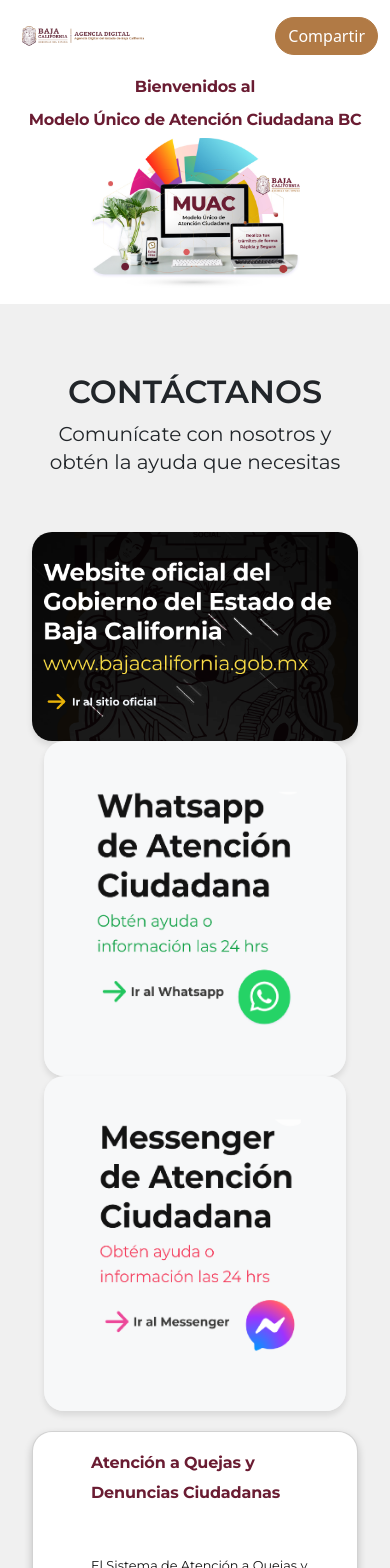
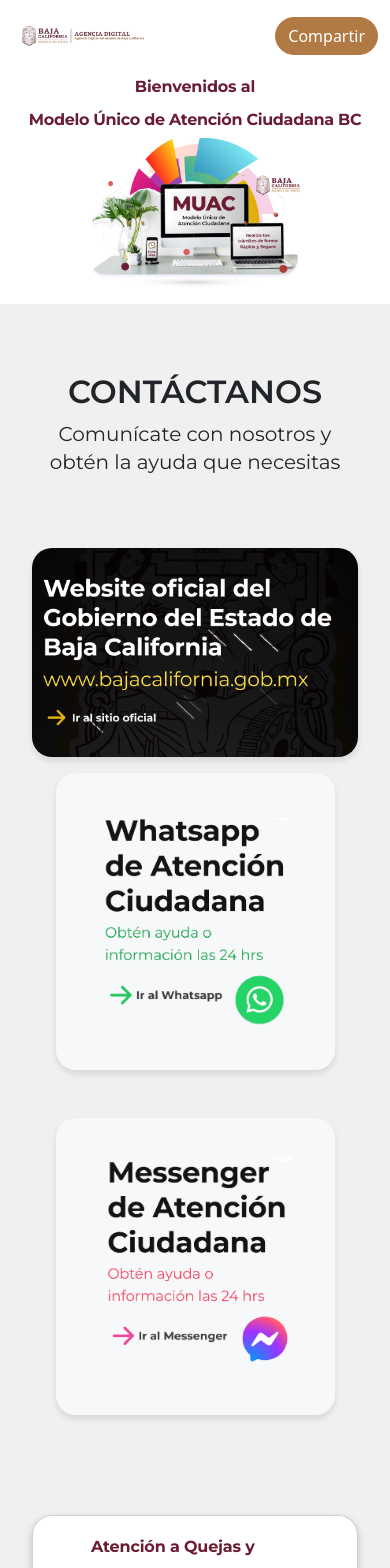
Before and after one commit to Leo-Contreras/pagina-muac, a React (Create React App) app: page / in a window 390 px wide. Shown: the top 1568 px of the page. Built offline with nearby package versions, Linux system fonts and the light colour scheme.

Commit message:
ajuste responsivo

```diff
--- a/package.json
+++ b/package.json
@@ -1,5 +1,6 @@
 {
   "name": "pagina-muac",
+  "homepage": ".",
   "version": "0.1.0",
   "private": true,
   "dependencies": {
--- a/src/App.css
+++ b/src/App.css
@@ -235,10 +235,25 @@
 
 .card-2,
 .card-3 {
-  height: 335px;
+  height: auto;
   width: 279px;
+  max-width: 100%;
+  max-height: 100%;
 }
 
+/* CSS */
+.margin-padding {
+  margin: 0.5rem 0;
+  padding: 0.5rem 0;
+}
+
+/* CSS para pantallas pequeñas */
+@media (max-width: 991px) {
+  .margin-padding {
+    margin: 1rem 0;
+    padding: 1rem 0;
+  }
+}
 
 .card-4 {
   width: 635px;
--- a/src/App.js
+++ b/src/App.js
@@ -50,31 +50,31 @@
                             </h5>
                         </Col>
                     </Row>
-                    <Row className="d-flex flex-column flex-xl-row align-items-center">
-                        <Col xl={6} md={12} className="d-flex justify-content-center text-center ">
+                    <Row className="flex-column flex-md-row align-items-center margin-padding">
+                        <Col md={6} className="d-flex justify-content-center text-center ">
                             <img
-                                className="custom-image card-1 w-100"
+                                className="custom-image card-1"
                                 src={cardImg1}
                                 alt="Card 1"
                                 onClick={() => window.open("http://www.bajacalifornia.gob.mx", "_blank")}
                             />
                         </Col>
-                        <Col xl={6} md={12} className="d-flex justify-content-center text-center ">
+                        <Col md={6} className="d-flex justify-content-center text-center ">
                             <Row>
-                                <Col md={6}>
+                                <Col sm={12} md={6} className="margin-padding">
                                     <Container>
                                         <img
-                                            className="custom-image card-2 w-100"
+                                            className="custom-image card-2"
                                             src={cardImg2}
                                             alt="Card 2"
                                             onClick={() => window.open("https://api.whatsapp.com/send/?phone=5216869009091&text&type=phone_number&app_absent=0", "_blank")}
                                         />
                                     </Container>
                                 </Col>
-                                <Col md={6}>
+                                <Col sm={12} md={6} className="margin-padding">
                                     <Container>
                                         <img
-                                            className="custom-image card-3 w-100"
+                                            className="custom-image card-3"
                                             src={cardImg3}
                                             alt="Card 3"
                                             onClick={() =>
@@ -90,8 +90,10 @@
                         </Col>
                     </Row>
 
-                    <Row className="d-flex flex-column flex-xl-row align-items-center">
-                        <Col xl={6} md={12} className="d-flex justify-content-center text-center ">
+
+
+                    <Row className="flex-column flex-xl-row align-items-center margin-padding">
+                        <Col xl={6} md={12} className="d-flex justify-content-center text-center margin-padding">
                             <Card className="custom-card card-5 same-height-card full-width-responsive">
                                 <Container>
                                     <Card.Body className="card-content ">
@@ -130,7 +132,7 @@
                             </Card>
 
                         </Col>
-                        <Col xl={6} md={12} className="d-flex justify-content-center text-center ">
+                        <Col xl={6} md={12} className="d-flex justify-content-center text-center margin-padding">
                             <Card className="custom-card card-5 same-height-card full-width-responsive">
                                 <Container>
                                     <Card.Body className="card-content">
```
